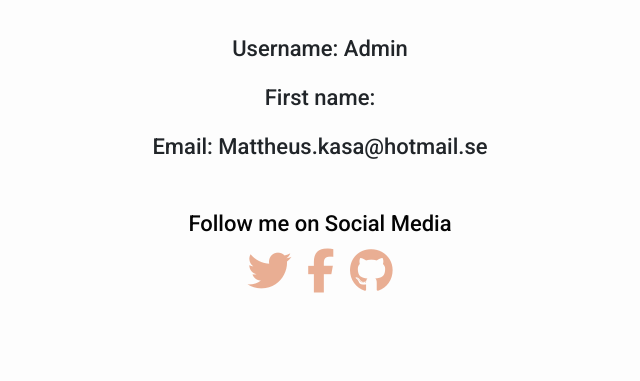
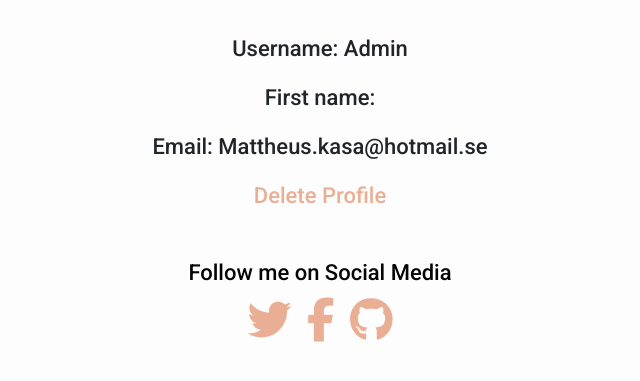
Before and after one commit to MattheusKasa/My-Django-Blog, a Django app: page /profile/ in a window 1280 px wide. Shown: the part 157-538 px from the top of the page, without its empty margins (320-960 px from the left). Run offline with Django 4.2, Linux system fonts and the light colour scheme; a user stored in the database is signed in; some libraries are stand-ins or nearby versions; some web fonts are replaced.

Commit message:
Add function for users to delete their account

```diff
--- a/blog/urls.py
+++ b/blog/urls.py
@@ -13,11 +13,13 @@ urlpatterns = [
     path('profile/', views.profile, name='profile'),
     path('password-change/', PasswordChangeView.as_view(), name='password-change'),
     path('password-change/done/', PasswordChangeDoneView.as_view(), name='password_change_done'),
+    path('delete_profile/', views.delete_profile, name='delete_profile'),
     path('<slug:slug>/', views.post_detail, name='post_detail'),
     path('post/<slug:slug>/comment/<int:comment_id>/delete/', views.comment_delete, name='comment_delete'),
     path('comment/<int:comment_id>/edit/', views.edit_comment, name='edit_comment'),
     path('post/<int:post_id>/like/', views.like_post, name='like_post'),
     path('post/<int:post_id>/is_liked/', views.is_liked, name='is_liked'),
+
 ]
 
 if settings.DEBUG:
--- a/blog/views.py
+++ b/blog/views.py
@@ -6,6 +6,7 @@ from .forms import CommentForm, LoginForm, UserRegistration
 from django.contrib.auth import authenticate, login
 from django.contrib.auth.decorators import login_required
 from django.urls import reverse
+from django.contrib import messages
 
 
 
@@ -164,3 +165,14 @@ def is_liked(request, post_id):
     if request.user.is_authenticated:
         liked = post.likes.filter(id=request.user.id).exists()
     return JsonResponse({"liked": liked})
+
+
+@login_required
+def delete_profile(request):
+    if request.method == 'POST':
+        user = request.user
+        user.delete()
+        messages.success(request, 'Your account has been deleted.')
+        return redirect('home')
+    else:
+        return render(request, 'delete_profile.html')
--- a/templates/profile.html
+++ b/templates/profile.html
@@ -7,6 +7,7 @@
         <p>Username: {{ user.username }}</p>
         <p>First name: {{ user.first_name }}</p>
         <p>Email: {{ user.email }}</p>
+        <a href="{% url 'delete_profile' %}">Delete Profile</a>
 </div>
 
 {% endblock %}
```
Also changed, not shown: templates/delete_profile.html (added, +16 -0 lines), db.sqlite3.
